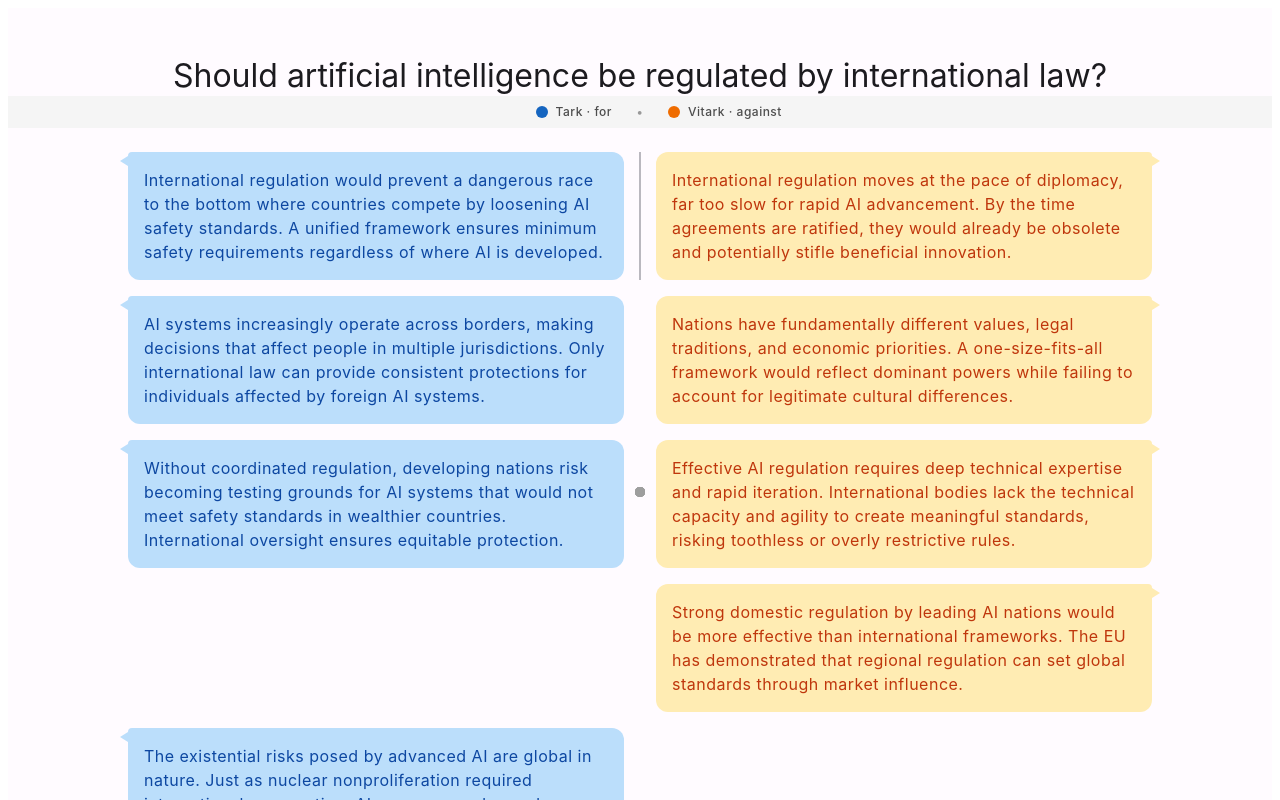
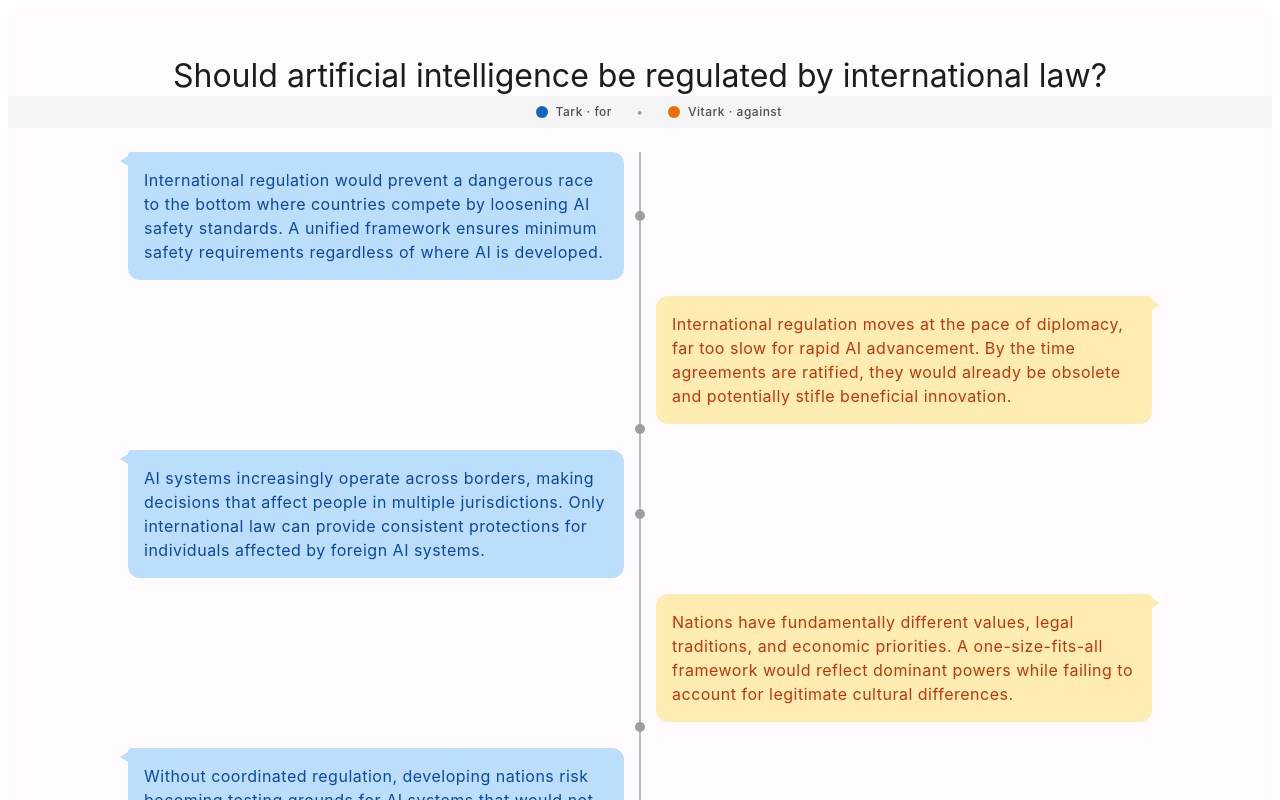
Before and after one commit to nishantnaagnihotri/tark-vitark, a React (Vite) app: page / in a window 1280 px wide. Shown: the top 800 px of the page. Built offline with nearby package versions, Linux system fonts and the light colour scheme.

Commit message:
fix(timeline): per-row grid layout, fix dot positioning and spine semantics

```diff
--- a/src/components/Timeline.tsx
+++ b/src/components/Timeline.tsx
@@ -10,17 +10,19 @@ interface TimelineProps {
 export function Timeline({ arguments: args }: TimelineProps) {
     return (
         <section className="timeline" aria-label="Debate arguments">
+            <div className="timeline__spine" aria-hidden="true">
+                <Divider orientation="vertical" />
+            </div>
             <ol className="timeline__list">
-                <li className="timeline__spine" aria-hidden="true">
-                    <Divider orientation="vertical" />
-                </li>
                 {args.map((arg) => (
                     <li
                         key={arg.id}
                         className={`timeline__item timeline__item--${arg.side}`}
                     >
-                        <span className="timeline__dot" aria-hidden="true" />
                         <ArgumentCard argument={arg} />
+                        <div className="timeline__spine-cell" aria-hidden="true">
+                            <span className="timeline__dot" />
+                        </div>
                     </li>
                 ))}
             </ol>
--- a/src/styles/components/timeline.css
+++ b/src/styles/components/timeline.css
@@ -6,6 +6,7 @@
 
 .timeline {
     padding: 0 20px;
+    position: relative;
 }
 
 .timeline__list {
@@ -15,16 +16,15 @@
     display: flex;
     flex-direction: column;
     gap: 20px;
-    position: relative;
 }
 
-/* ── Spine (hidden on mobile, shown tablet+) ── */
+/* ── Spine line (hidden on mobile, overlaid tablet+) ── */
 .timeline__spine {
     display: none;
 }
 
-/* ── Spine dot markers (hidden on mobile) ── */
-.timeline__dot {
+/* ── Per-row spine cell (hidden on mobile) ── */
+.timeline__spine-cell {
     display: none;
 }
 
@@ -47,18 +47,14 @@
         padding: 0 40px;
     }
 
-    .timeline__list {
-        display: grid;
-        grid-template-columns: 1fr 32px 1fr;
-        gap: 16px 0;
-        padding-top: 24px;
-    }
-
     .timeline__spine {
         display: block;
-        grid-column: 2;
-        grid-row: 1 / -1;
-        position: relative;
+        position: absolute;
+        top: 24px;
+        bottom: 0;
+        left: 50%;
+        transform: translateX(-50%);
+        pointer-events: none;
     }
 
     .timeline__spine .divider {
@@ -69,40 +65,53 @@
         transform: translateX(-50%);
     }
 
+    .timeline__list {
+        display: grid;
+        grid-template-columns: 1fr 32px 1fr;
+        gap: 16px 0;
+        padding-top: 24px;
+    }
+
+    /* Each item spans all 3 columns; subgrid places children */
+    .timeline__item {
+        width: auto;
+        grid-column: 1 / -1;
+        display: grid;
+        grid-template-columns: subgrid;
+        align-items: center;
+    }
+
+    .timeline__item--tark {
+        align-self: auto;
+    }
+
+    .timeline__item--vitark {
+        align-self: auto;
+    }
+
+    /* Place card in correct column based on side */
+    .timeline__item--tark > .argument-card {
+        grid-column: 1;
+    }
+
+    .timeline__item--vitark > .argument-card {
+        grid-column: 3;
+    }
+
+    /* Per-row spine cell: column 2, centered dot */
+    .timeline__spine-cell {
+        display: flex;
+        grid-column: 2;
+        align-items: center;
+        justify-content: center;
+    }
+
     .timeline__dot {
-        display: block;
-        position: absolute;
-        left: 50%;
-        top: 50%;
-        transform: translate(-50%, -50%);
         width: 10px;
         height: 10px;
         border-radius: 50%;
         background-color: var(--color-spine-dot);
         z-index: 1;
-    }
-
-    .timeline__item {
-        width: auto;
-    }
-
-    .timeline__item--tark {
-        grid-column: 1;
-        align-self: auto;
-    }
-
-    .timeline__item--vitark {
-        grid-column: 3;
-        align-self: auto;
-    }
-
-    /* Empty spacer to keep grid rows aligned */
-    .timeline__spacer--left {
-        grid-column: 1;
-    }
-
-    .timeline__spacer--right {
-        grid-column: 3;
     }
 }
 
```
Also changed, not shown: 1 other file (tests, documents, lock files or other folders).
